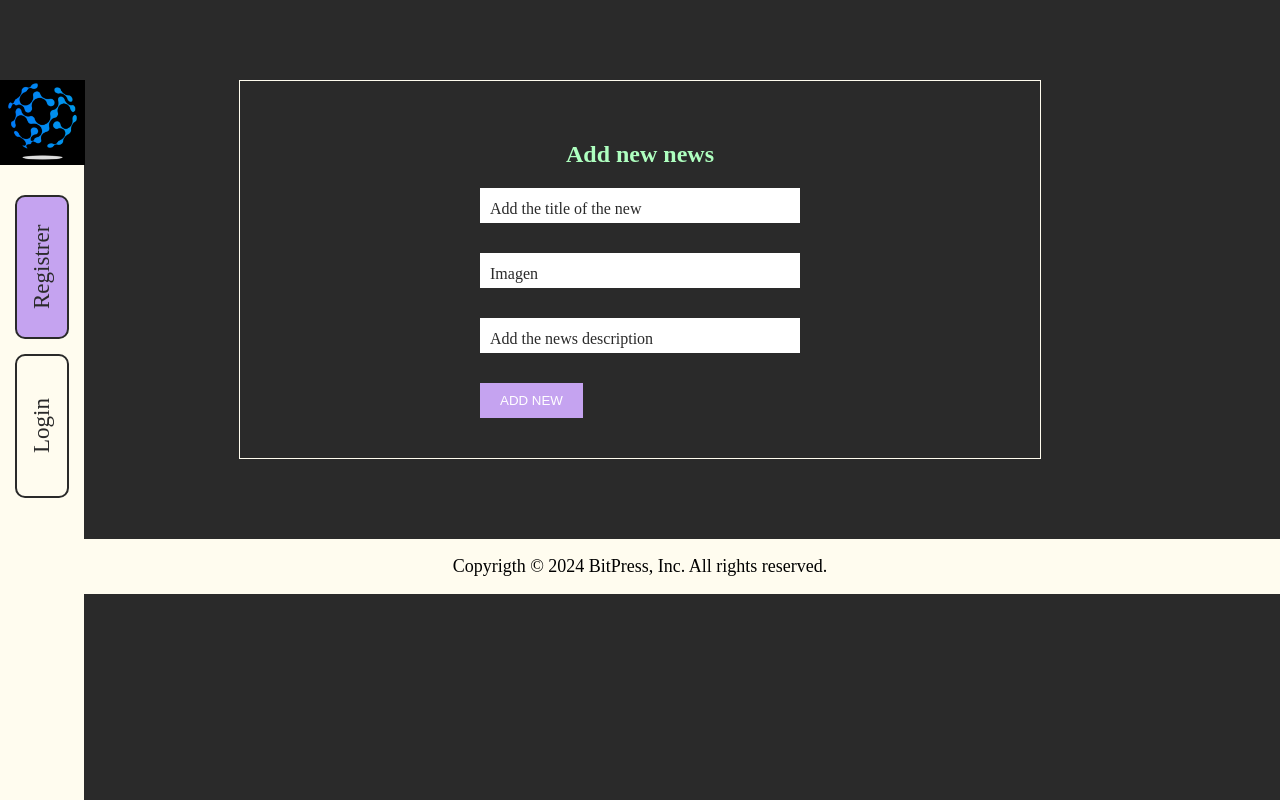
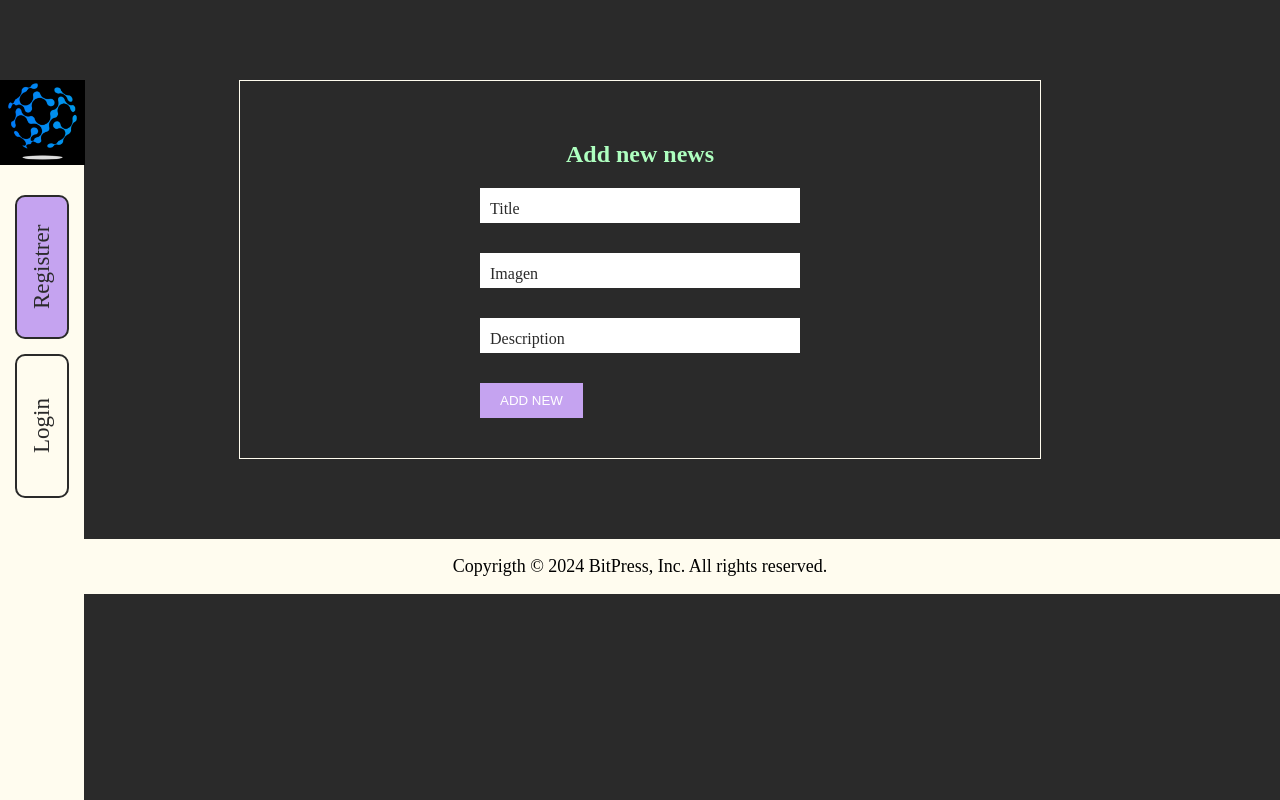
Before and after one commit to rebecavm28/BitPress, a React (Vite) app in the folder client/: page /add in a window 1280 px wide. Built offline with nearby package versions, Linux system fonts and the light colour scheme.

Commit message:
merge develop in feature.put

```diff
--- a/client/src/pages/AddForm/AddForm.jsx
+++ b/client/src/pages/AddForm/AddForm.jsx
@@ -19,7 +19,7 @@ const AddForm = () => {
             </div>
             <form onSubmit={handleSubmit(onSubmit)}>
                 <div className='formFields'>
-                    <label htmlFor="title"className='addTitle'>Add the title of the new</label>
+                    <label htmlFor="title"className='addTitle'>Title</label>
                     <input type="text" id="title" name="title" {...register('title', {
                         pattern: /^[a-zA-Z0-9áéíóúÁÉÍÓÚüÜñÑ\s\.,:;!¿¡?]+$/,
                         required: true, maxLength:  100
@@ -35,7 +35,7 @@ const AddForm = () => {
                     {errors.image?.type === 'required' && <p className="error-message">Please, add the image of the new</p>}
                 </div>
                 <div className='formFields'>
-                    <label htmlFor="description"className='addDescription'>Add the news description</label>
+                    <label htmlFor="description"className='addDescription'>Description</label>
                     <input type="text" id="description" name="description"{...register('description', {
                         pattern: /^[a-zA-Z0-9áéíóúÁÉÍÓÚüÜñÑ\s\.,:;!¿¡?]+$/,
                         required: true, maxLength:  1000
```
